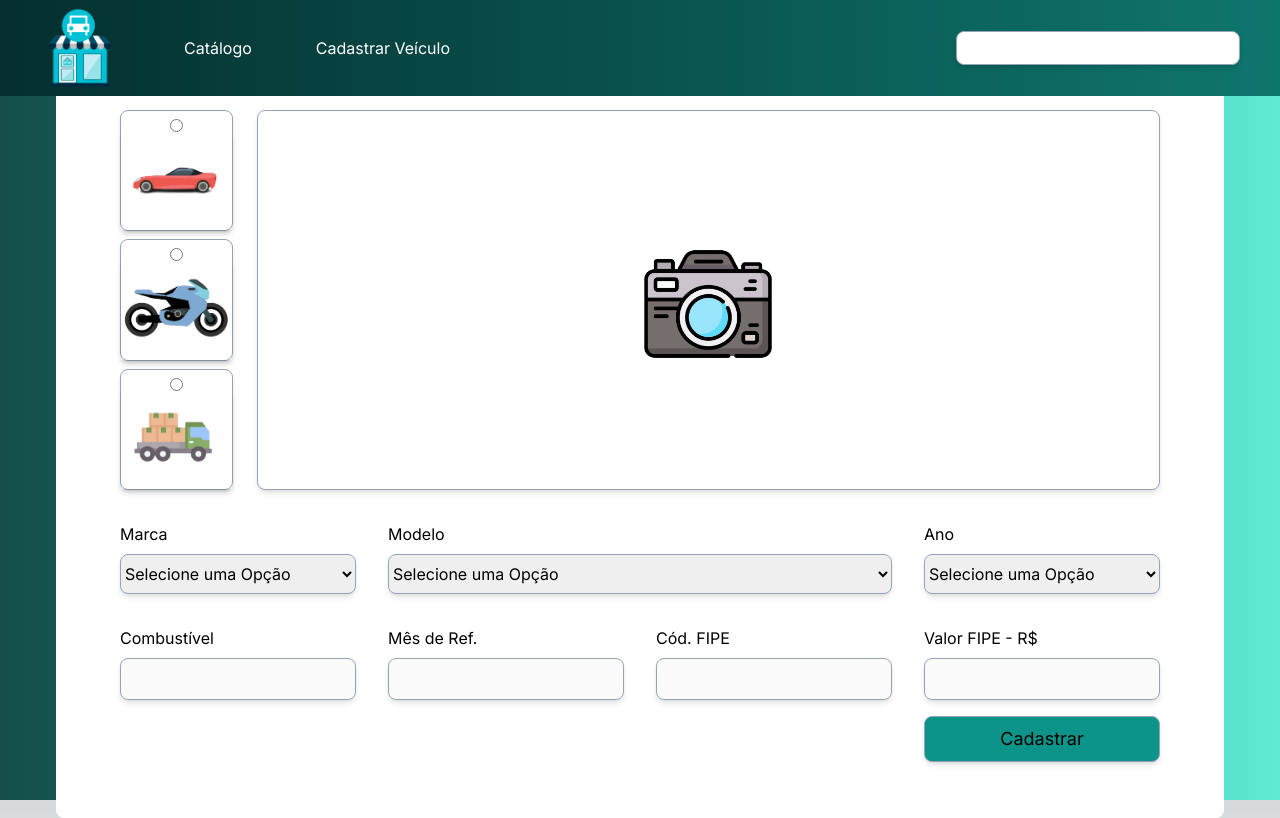
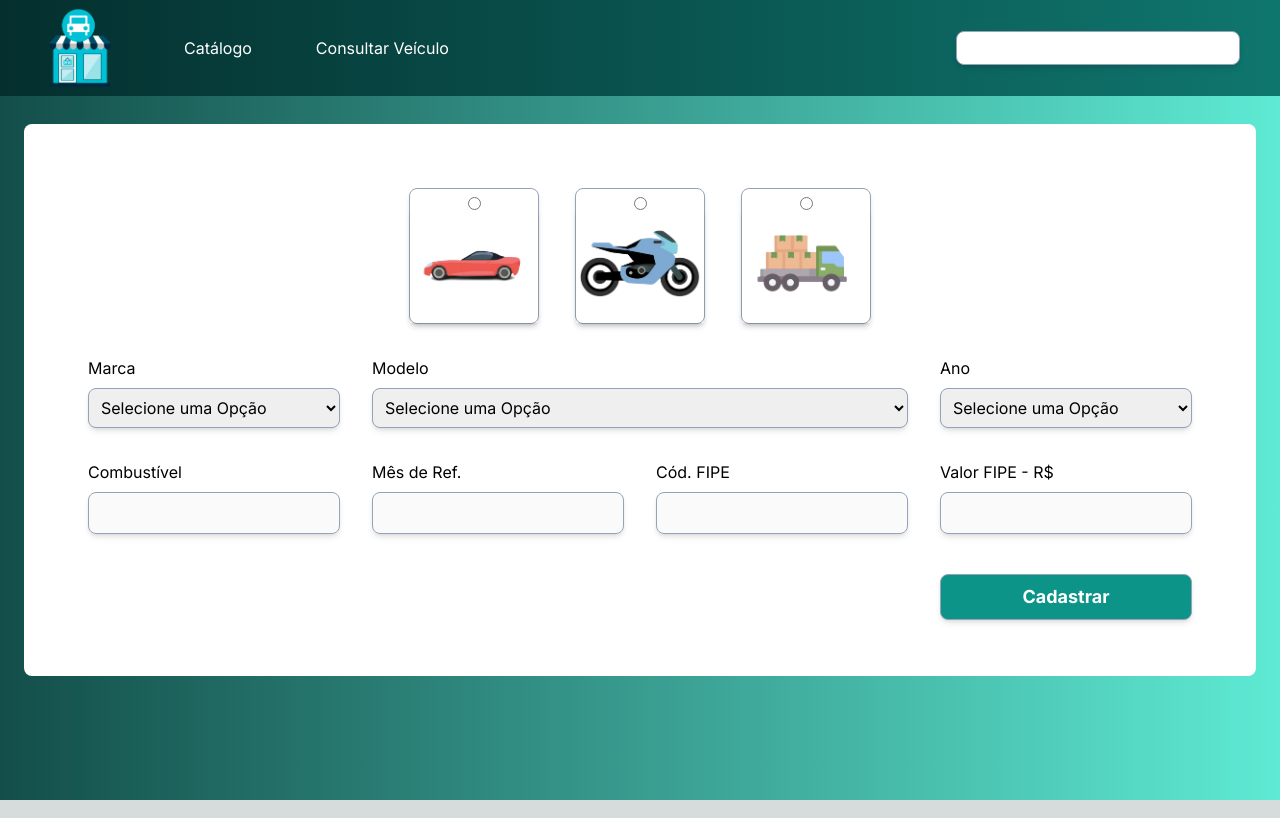
Before and after one commit to lukaspinheiro/ECommerce, a Next.js app: page /Consultar in a window 1280 px wide. Built offline with nearby package versions, Linux system fonts and the light colour scheme.

Commit message:
mais problemas

```diff
--- a/src/app/Consultar/page.tsx
+++ b/src/app/Consultar/page.tsx
@@ -81,11 +81,11 @@ export default function Consultar() {
     }, [vehicle])
 
     return (
-        <div className="w-full h-screen flex flex-col justify-center items-center bg-gradient-to-r from-teal-900 to-teal-300 m-0 pt-[4rem]">
+        <div className="w-full h-screen flex flex-col justify-center items-center bg-gradient-to-r from-teal-900 to-teal-300 m-0">
             <Navbar/>
             <div className="flex flex-col bg-white p-8 rounded-lg">
-                <div className="flex flex-row gap-6 bg-white p-8 rounded-lg">
-                    <ul className="flex flex-col justify-between gap-2 bg-whiterounded-lg">
+                <div className="flex justify-around gap-8 bg-white p-8 rounded-lg">
+                    <ul className="flex flex-row gap-x-9 bg-whiterounded-lg">
 
                         <li className="shadow-md border border-slate-400 rounded-lg grid justify-items-center pt-2">
                             <input type="radio" name="radioVehicle" id="carros" onChange={(e)=>onChangeRadio("carros")}/>
@@ -108,16 +108,13 @@ export default function Consultar() {
                             </label>
                         </li>
                     </ul>
-                    <li className="shadow-md border border-slate-400 rounded-lg w-full grid justify-items-center content-center pt-2">
-                        <img src="../images/iconCamera.png" className="w-8 md:w-16 lg:w-32" alt="" />
-                    </li>
                 </div>
 
                 <div className="flex flex-row gap-8 bg-white pb-6 rounded-lg">
                     <div className="flex flex-col gap-2 bg-white pl-8">
                         <div className="flex flex-col gap-2 bg-white pb-6 rounded-lg">
                             <label htmlFor="selectMarca">Marca</label>
-                            <select id="selectMarca" onChange={(e) => onChangeBrand(e.target.value)} className="shadow-md hover:shadow-lg border border-slate-400 py-2 rounded-lg">
+                            <select id="selectMarca" onChange={(e) => onChangeBrand(e.target.value)} className="shadow-md hover:shadow-lg border border-slate-400 p-2 rounded-lg">
                                 <option>Selecione uma Opção</option>
                                 {
                                     brand.map((b, i) => (
@@ -127,13 +124,13 @@ export default function Consultar() {
                             </select>
                         </div>
                         <label htmlFor="inputFuel">Combustível</label>
-                        <input type="text" disabled value={fuel} className="shadow-md hover:shadow-lg border border-slate-400 py-2 rounded-lg" id="inputFuel" />
+                        <input type="text" disabled value={fuel} className="shadow-md hover:shadow-lg border border-slate-400 p-2 rounded-lg" id="inputFuel" />
                     </div>
 
                     <div className="flex flex-col gap-2 bg-white">
                         <div className="flex flex-col gap-2 bg-white pb-6 rounded-lg ">
                             <label htmlFor="selectModelo">Modelo</label>
-                            <select id="selectModelo" onChange={(e) => onChangeModel(e.target.value)} className="shadow-md hover:shadow-lg border border-slate-400 py-2 rounded-lg">
+                            <select id="selectModelo" onChange={(e) => onChangeModel(e.target.value)} className="shadow-md hover:shadow-lg border border-slate-400 p-2 rounded-lg">
                                 <option>Selecione uma Opção</option>
                                 {
                                     models.map((b, i) => (
@@ -145,12 +142,12 @@ export default function Consultar() {
                         <div className="flex flex-row gap-8 bg-white pb-6 rounded-lg">
                             <div className="flex flex-col gap-2 bg-white">
                                 <label htmlFor="inputFipeRef">Mês de Ref.</label>
-                                <input type="text" disabled value={codRef} className="shadow-md hover:shadow-lg border border-slate-400 py-2 rounded-lg" id="inputFipeRef" />
+                                <input type="text" disabled value={codRef} className="shadow-md hover:shadow-lg border border-slate-400 p-2 rounded-lg" id="inputFipeRef" />
                             </div>
 
                             <div className="flex flex-col gap-2 bg-white">
                                 <label htmlFor="inputFipeCod">Cód. FIPE</label>
-                                <input type="text" disabled value={codFipe} className="shadow-md hover:shadow-lg border border-slate-400 py-2 rounded-lg" id="inputFipeCod" />
+                                <input type="text" disabled value={codFipe} className="shadow-md hover:shadow-lg border border-slate-400 p-2 rounded-lg" id="inputFipeCod" />
                             </div>
                         </div>
                     </div>
@@ -159,7 +156,7 @@ export default function Consultar() {
                     <div className="flex flex-col gap-2 bg-white pr-8">
                         <div className="flex flex-col gap-2 bg-white pb-6 rounded-lg">
                             <label htmlFor="selectAno">Ano</label>
-                            <select name="" id="selectAno" onChange={(e) => onChangeYear(e.target.value)} className="shadow-md hover:shadow-lg border border-slate-400 py-2 rounded-lg">
+                            <select name="" id="selectAno" onChange={(e) => onChangeYear(e.target.value)} className="shadow-md hover:shadow-lg border border-slate-400 p-2 rounded-lg">
                                 <option>Selecione uma Opção</option>
                                 {
                                     year.map((b, i) => (
@@ -169,8 +166,8 @@ export default function Consultar() {
                             </select>
                         </div>
                         <label htmlFor="inputValor">Valor FIPE - R$</label>
-                        <input type="text" disabled value={FipePrice} className="shadow-md hover:shadow-lg border border-slate-400 py-2 rounded-lg" id="inputCombustivel" />
-                        <button onClick={fetchBrand} className="mt-2 py-2 text-lg font-semiboldshadow-md hover:shadow-lg border border-slate-400 shadow-md hover:shadow-lg rounded-lg bg-teal-600">Cadastrar</button>
+                        <input type="text" disabled value={FipePrice} className="shadow-md hover:shadow-lg border border-slate-400 p-2 rounded-lg mb-4" id="inputCombustivel" />
+                        <button onClick={fetchBrand} className="py-2 mt-4 font-bold text-lg text-white border border-slate-400 shadow-md hover:shadow-lg rounded-lg bg-teal-600">Cadastrar</button>
                     </div>
                 </div>
             </div>
--- a/src/app/Editar/page.tsx
+++ b/src/app/Editar/page.tsx
@@ -11,7 +11,7 @@ interface IPost {
     vehicle_type: string
     id_model: number
     model: string
-    id_brand: number
+    id_brand: string
     brand: string
     year: string
     price: number
@@ -29,11 +29,18 @@ export default function Editar() {
     const [year, setYear] = useState<any[]>([])
     const [codBrand, setCodBrand] = useState<string>()
     const [codModel, setCodModel] = useState<number>()
+    const [codYear, setCodYear] = useState<number>()
     const [vehicle, setVehicle] = useState<string>("")
     const [fuel, setFuel] = useState<string>("")
     const [codRef, setCodRef] = useState<string>("")
     const [codFipe, setcodFipe] = useState<string>("")
+    const [color, setColor] = useState<string>("")
+    const [km, setKm] = useState<number>()
     const [FipePrice, setFipePrice] = useState<any[]>([])
+    const [price, setPrice] = useState<number>()
+    const [notes, setNotes] = useState<string>("")
+
+
 
     const router = useRouter();
     //const { statusPage } = router.push();
@@ -42,21 +49,32 @@ export default function Editar() {
     const [unlockInput, setUnlockInput] = useState(false);
     const [textEditButton, setTextEditButton] = useState("Editar");
 
-
-    //  -> Visualizar veículo (tudo bloqueado)
-    // 0 -> Editar Veículo     (Liberado)
-    // 1 -> Consulta Fipe
     const editButton = () => {
         if (statusEditButton == 0) {
             setDeleteButtonVisible(true)
             setUnlockInput(true)
             setTextEditButton("Salvar")
             setStatusEditButton(1)
+            console.log(statusEditButton)
         }
         if (statusEditButton == 1) {
-            setStatusEditButton(2)
-        }
-        if (statusEditButton == 2){
+            const obj: IPost = {
+                vehicle_type: vehicle,
+                id_model: codModel!,
+                model: models.find(m => m.codigo === codModel),
+                id_brand: codBrand!,
+                brand: brand.find(m => m.codigo === codBrand),
+                year: year.find(m => m.codigo === codYear),
+                price: price!,
+                notes: notes,
+                km: km!,
+                color: color
+            }
+            console.log("esses são os modelos "+models)
+            console.log(obj)
+            Post(obj)
+            console.log(statusEditButton)
+
         }
     }
 
@@ -78,20 +96,6 @@ export default function Editar() {
     }
 
     async function Post(obj: IPost) {
-        /*
-        obj: {
-            vehicle_type: string
-            id_model: number
-            model: string
-            id_brand: number
-            brand: string
-            year: string
-            price: number
-            notes: string
-            km: number
-            color: string
-        }
-         */
         try {
             const res = await CrudApi.post('/vehicle', obj)
             console.log(res);
@@ -123,6 +127,7 @@ export default function Editar() {
         try {
             const res = await FipeApi.get(`${vehicle}/marcas/${codigo}/modelos`)
             setModels(res.data.modelos)
+            //console.log(`esse é o modelo ${stringModels}`)
             setCodBrand(codigo)
         }
         catch (err) {
@@ -144,10 +149,12 @@ export default function Editar() {
     const onChangeYear = async (codigo: any) => {
         try {
             const res = await FipeApi.get(`${vehicle}/marcas/${codBrand}/modelos/${codModel}/anos/${codigo}`)
+            setCodYear(codigo)
             setFuel(res.data.Combustivel)
             setCodRef(res.data.MesReferencia)
             setFipePrice(res.data.Valor)
             setcodFipe(res.data.CodigoFipe)
+            console.log(res)
 
         }
         catch (err) {
@@ -156,54 +163,48 @@ export default function Editar() {
     }
 
     useEffect(() => {
-        fetch()
-    }, [])
-
-    useEffect(() => {
         if (vehicle !== "") {
+            fetch()
             fetchBrand()
         }
     }, [vehicle])
 
     return (
         <>
-            <div className="w-full h-screen overflow-y-auto flex flex-col justify-center items-center bg-gradient-to-r from-teal-900 to-teal-300 pt-[10rem]">
+            <div className="w-full h-screen overflow-y-auto flex flex-col justify-center items-center bg-gradient-to-r from-teal-900 to-teal-300">
                 <Navbar />
                 <div className="flex flex-col bg-white p-8 rounded-lg">
-                    <div className="flex flex-row gap-6 bg-white p-8 rounded-lg">
-                        <ul className="flex flex-col justify-between gap-2 bg-whiterounded-lg">
+                    <div className="flex justify-around gap-8 bg-white p-8 rounded-lg">
+                        <ul className="flex flex-row gap-x-9 bg-whiterounded-lg">
 
-                            <li className="shadow-md border-2 border-slate-400 rounded-lg grid justify-items-center pt-2">
+                            <li className="shadow-md border border-slate-400 rounded-lg grid justify-items-center pt-2">
                                 <input disabled={!unlockInput} type="radio" name="radioVehicle" id="carros" onChange={(e) => onChangeRadio("carros")} />
                                 <label htmlFor="radio-car" className="shadow-md hover:shadow-lg">
                                     <img src="/images/iconCar.png" className="w-8 md:w-16 lg:w-32" alt="" />
                                 </label>
                             </li>
 
-                            <li className="shadow-md border-2 border-slate-400 rounded-lg grid justify-items-center pt-2">
+                            <li className="shadow-md border border-slate-400 rounded-lg grid justify-items-center pt-2">
                                 <input disabled={!unlockInput} type="radio" name="radioVehicle" id="motos" onChange={(e) => onChangeRadio("motos")} />
                                 <label htmlFor="radio-motorcycle" className="shadow-md hover:shadow-lg">
                                     <img src="/images/iconMotorcycle.png" className="w-8 md:w-16 lg:w-32" alt="" />
                                 </label>
                             </li>
 
-                            <li className="shadow-md border-2 border-slate-400 rounded-lg grid justify-items-center pt-2">
+                            <li className="shadow-md border border-slate-400 rounded-lg grid justify-items-center pt-2">
                                 <input disabled={!unlockInput} type="radio" name="radioVehicle" id="caminhoes" onChange={(e) => onChangeRadio("caminhoes")} />
                                 <label htmlFor="radio-truck" className="shadow-md hover:shadow-lg">
                                     <img src="/images/iconTruck.png" className="w-8 md:w-16 lg:w-32" alt="" />
                                 </label>
                             </li>
                         </ul>
-                        <li className="shadow-md border-2 border-slate-400 rounded-lg w-full grid justify-items-center content-center pt-2">
-                            <img src="/images/iconCamera.png" className="w-8 md:w-16 lg:w-32" alt="" />
-                        </li>
                     </div>
 
                     <div className="flex flex-row gap-8 bg-white rounded-lg ">
                         <div className="flex flex-col gap-2 bg-white pl-8">
                             <div className="flex flex-col gap-2 bg-white pb-6 rounded-lg">
                                 <label htmlFor="selectMarca">Marca</label>
-                                <select disabled={!unlockInput} value={brand} id="selectMarca" onChange={(e) => onChangeBrand(e.target.value)} className="shadow-md hover:shadow-lg border border-slate-400 py-2 rounded-lg">
+                                <select disabled={!unlockInput} id="selectMarca" onChange={(e) => onChangeBrand(e.target.value)} className="shadow-md hover:shadow-lg border border-slate-400 p-2 rounded-lg">
                                     <option>Selecione uma Opção</option>
                                     {
                                         brand.map((b, i) => (
@@ -213,18 +214,18 @@ export default function Editar() {
                                 </select>
                             </div>
                             <label htmlFor="inputFuel">Combustível</label>
-                            <input type="text" disabled value={fuel} className="shadow-md hover:shadow-lg border border-slate-400 py-2 rounded-lg mb-6" id="inputFuel" />
+                            <input type="text" disabled value={fuel} className="shadow-md hover:shadow-lg border border-slate-400 p-2 rounded-lg mb-6" id="inputFuel" />
 
                             <label htmlFor="inputComments">Observações</label>
-                            <input type="text" disabled={!unlockInput} className="shadow-md hover:shadow-lg border border-slate-400 py-2 rounded-lg mb-6" id="inputComments" />
+                            <input type="text" disabled={!unlockInput} onChange={(e) => setNotes(e.target.value)} className="shadow-md hover:shadow-lg border border-slate-400 p-2 rounded-lg mb-6" id="inputComments" />
 
-                            <button hidden={!deleteButtonVisible} className="py-2 font-bold text-lg text-white hover:shadow-lg shadow-md hover:shadow-lg rounded-lg border border-red-600 bg-red-600">Excluir</button>
+                            <button hidden={!deleteButtonVisible} className="p-2 font-bold text-lg text-white hover:shadow-lg shadow-md hover:shadow-lg rounded-lg border border-red-600 bg-red-600">Excluir</button>
                         </div>
 
                         <div className="flex flex-col gap-2 bg-white">
                             <div className="flex flex-col gap-2 bg-white pb-6 rounded-lg ">
                                 <label htmlFor="selectModelo">Modelo</label>
-                                <select disabled={!unlockInput} id="selectModelo" onChange={(e) => onChangeModel(e.target.value)} className="shadow-md hover:shadow-lg border border-slate-400 py-2 rounded-lg">
+                                <select disabled={!unlockInput} id="selectModelo" onChange={(e) => onChangeModel(e.target.value)} className="shadow-md hover:shadow-lg border border-slate-400 p-2 rounded-lg">
                                     <option>Selecione uma Opção</option>
                                     {
                                         models.map((b, i) => (
@@ -236,18 +237,18 @@ export default function Editar() {
                             <div className="flex flex-row gap-8 bg-white pb-6 rounded-lg">
                                 <div className="flex flex-col gap-2 bg-white">
                                     <label htmlFor="inputFipeRef">Mês de Ref.</label>
-                                    <input type="text" disabled value={codRef} className="shadow-md hover:shadow-lg border border-slate-400 py-2 rounded-lg mb-6" id="inputFipeRef" />
+                                    <input type="text" disabled value={codRef} className="shadow-md hover:shadow-lg border border-slate-400 p-2 rounded-lg mb-6" id="inputFipeRef" />
 
                                     <label htmlFor="inputKm">Quilometragem</label>
-                                    <input disabled={!unlockInput} type="text" className="shadow-md hover:shadow-lg border border-slate-400 py-2 rounded-lg" id="inputKm" />
+                                    <input disabled={!unlockInput} type="number" onChange={(e) => setKm(Number(e.target.value))} className="shadow-md hover:shadow-lg border border-slate-400 p-2 rounded-lg" id="inputKm" />
                                 </div>
 
                                 <div className="flex flex-col gap-2 bg-white">
                                     <label htmlFor="inputFipeCod">Cód. FIPE</label>
-                                    <input type="text" disabled value={codFipe} className="shadow-md hover:shadow-lg border border-slate-400 py-2 rounded-lg mb-6" id="inputFipeCod" />
+                                    <input type="text" disabled value={codFipe} className="shadow-md hover:shadow-lg border border-slate-400 p-2 rounded-lg mb-6" id="inputFipeCod" />
 
                                     <label htmlFor="inputColor">Cor</label>
-                                    <input disabled={!unlockInput} type="text" className="shadow-md hover:shadow-lg border border-slate-400 py-2 rounded-lg mb-6" id="inputColor" />
+                                    <input disabled={!unlockInput} type="text" onChange={(e) => setColor(e.target.value)} className="shadow-md hover:shadow-lg border border-slate-400 p-2 rounded-lg mb-6" id="inputColor" />
 
                                     <button className="py-2 font-bold text-lg text-neutral-600 hover:shadow-lg shadow-md hover:shadow-lg rounded-lg border border-neutral-600 bg-white">Voltar</button>
                                 </div>
@@ -258,7 +259,7 @@ export default function Editar() {
                         <div className="flex flex-col gap-2 bg-white pr-8 ">
                             <div className="flex flex-col gap-2 bg-white pb-6 rounded-lg">
                                 <label htmlFor="selectAno">Ano</label>
-                                <select disabled={!unlockInput} name="" id="selectAno" onChange={(e) => onChangeYear(e.target.value)} className="shadow-md hover:shadow-lg border border-slate-400 py-2 rounded-lg">
+                                <select disabled={!unlockInput} name="" id="selectAno" onChange={(e) => onChangeYear(e.target.value)} className="shadow-md hover:shadow-lg border border-slate-400 p-2 rounded-lg">
                                     <option>Selecione uma Opção</option>
                                     {
                                         year.map((b, i) => (
@@ -268,10 +269,10 @@ export default function Editar() {
                                 </select>
                             </div>
                             <label htmlFor="inputPriceFipe">Valor FIPE</label>
-                            <input type="text" disabled value={FipePrice} className="shadow-md hover:shadow-lg border border-slate-400 py-2 rounded-lg mb-6" id="inputPriceFipe" />
+                            <input type="text" disabled value={FipePrice} className="shadow-md hover:shadow-lg border border-slate-400 p-2 rounded-lg mb-6" id="inputPriceFipe" />
 
                             <label htmlFor="inputPrice">Valor de Venda</label>
-                            <input disabled={!unlockInput} type="text" className="shadow-md hover:shadow-lg border border-slate-400 py-2 rounded-lg mb-6" id="inputPrice" />
+                            <input disabled={!unlockInput} type="number" onChange={(e) => setPrice(Number(e.target.value))} className="shadow-md hover:shadow-lg border border-slate-400 p-2 rounded-lg mb-6" id="inputPrice" />
 
                             <button onClick={editButton} className="py-2 font-bold text-lg text-white border border-slate-400 shadow-md hover:shadow-lg rounded-lg bg-teal-600">{textEditButton}</button>
                         </div>
--- a/src/components/Card/index.tsx
+++ b/src/components/Card/index.tsx
@@ -4,7 +4,7 @@ interface cardProps{
     data: {
         model: number
         vehicle_type: Vehicle
-        brand: number
+        brand: string
         year: string
         value: string
         price: number
--- a/src/components/Navbar/index.tsx
+++ b/src/components/Navbar/index.tsx
@@ -17,10 +17,9 @@ const Navbar = () => {
                 <li className="text-white">
                     <Link
                         href={{
-                            pathname: '/Consultar',
-                            query: { statusPage: 0 },
+                            pathname: '/Consultar'
                         }}
-                    >Cadastrar Veículo</Link>
+                    >Consultar Veículo</Link>
                 </li>
             </ul>
 
```
